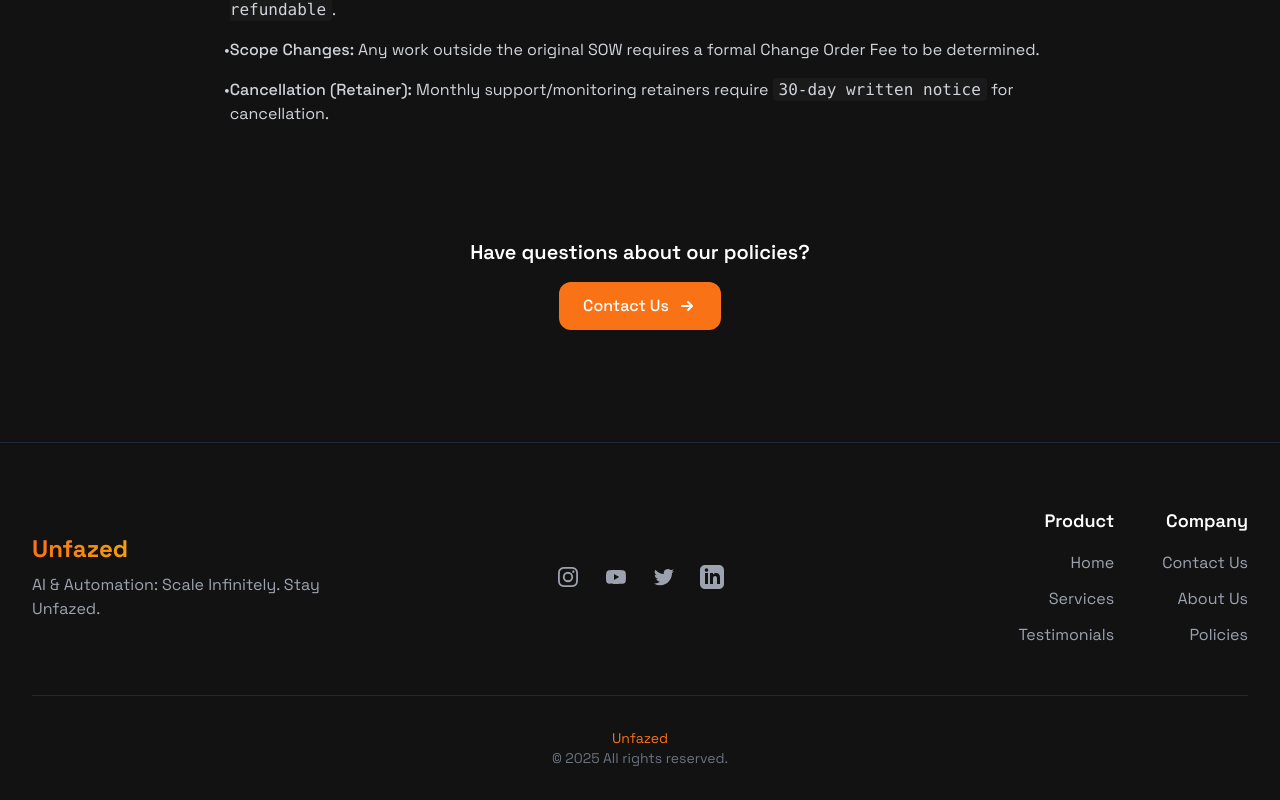
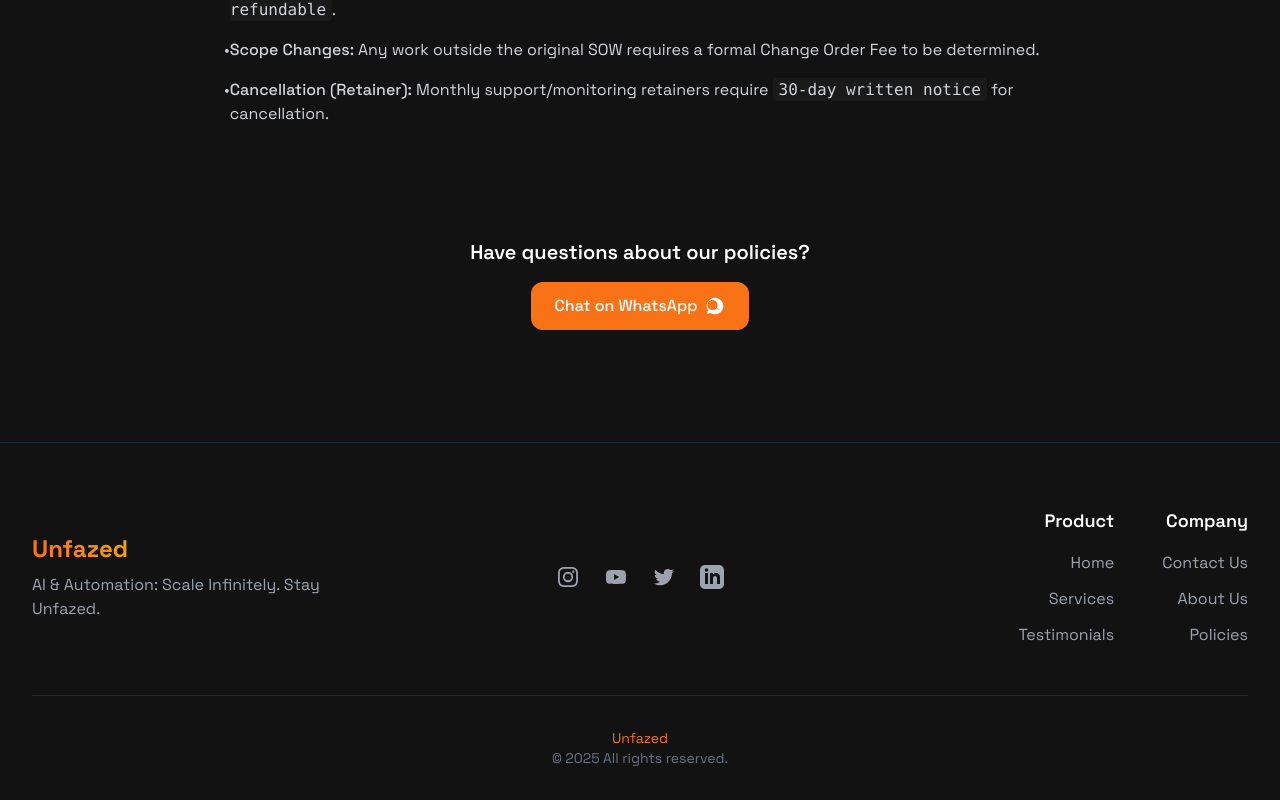
Before and after one commit to anshthakur-GH/Unfazed---Website, a React (Vite) app: page /policies in a window 1280 px wide. Shown: the part 1576-2376 px from the top of the page. Built offline with nearby package versions, Linux system fonts and the light colour scheme.

Commit message:
Home page optimization for smooth scrolling and better user experience

```diff
--- a/src/pages/Index.tsx
+++ b/src/pages/Index.tsx
@@ -7,16 +7,51 @@
 import Footer from '@/components/Footer';
 
 const Index = () => {
+  // Add smooth scrolling to the HTML element when the component mounts
+  React.useEffect(() => {
+    document.documentElement.style.scrollBehavior = 'smooth';
+
+    // Clean up by removing the style when the component unmounts
+    return () => {
+      document.documentElement.style.scrollBehavior = '';
+    };
+  }, []);
+
   return (
-    <div className="min-h-screen bg-saas-black text-white">
+    <div className="min-h-screen bg-saas-black text-white overflow-x-hidden">
       <Navbar />
-      <main>
+      <main className="will-change-transform">
         <HeroSection />
-        <TestimonialsSection />
-        <FaqSection />
-        <CtaSection />
+        <div className="transform-gpu">
+          <TestimonialsSection />
+          <FaqSection />
+          <CtaSection />
+        </div>
       </main>
       <Footer />
+
+      {/* Add smooth scrolling styles */}
+      <style jsx global>{`
+        html {
+          scroll-behavior: smooth;
+          -webkit-font-smoothing: antialiased;
+          -moz-osx-font-smoothing: grayscale;
+        }
+        * {
+          scrollbar-width: thin;
+          scrollbar-color: rgba(255, 255, 255, 0.2) transparent;
+        }
+        *::-webkit-scrollbar {
+          width: 8px;
+        }
+        *::-webkit-scrollbar-track {
+          background: transparent;
+        }
+        *::-webkit-scrollbar-thumb {
+          background-color: rgba(255, 255, 255, 0.2);
+          border-radius: 4px;
+        }
+      `}</style>
     </div>
   );
 };
--- a/src/pages/Policies.tsx
+++ b/src/pages/Policies.tsx
@@ -130,19 +130,17 @@
         {/* Contact CTA */}
         <section className="text-center py-12">
           <h3 className="text-xl font-semibold mb-4">Have questions about our policies?</h3>
-          <Link
-            to="/"
-            onClick={(e) => {
-              e.preventDefault();
-              window.location.href = '/#contact-form';
-            }}
+          <a
+            href="https://wa.me/917460011985"
+            target="_blank"
+            rel="noopener noreferrer"
             className="inline-flex items-center justify-center px-6 py-3 bg-saas-orange hover:bg-orange-600 text-white font-medium rounded-lg transition-colors"
           >
-            Contact Us
-            <svg xmlns="http://www.w3.org/2000/svg" className="h-5 w-5 ml-2" viewBox="0 0 20 20" fill="currentColor">
-              <path fillRule="evenodd" d="M10.293 5.293a1 1 0 011.414 0l4 4a1 1 0 010 1.414l-4 4a1 1 0 01-1.414-1.414L12.586 11H5a1 1 0 110-2h7.586l-2.293-2.293a1 1 0 010-1.414z" clipRule="evenodd" />
+            Chat on WhatsApp
+            <svg className="h-5 w-5 ml-2" fill="currentColor" viewBox="0 0 24 24" aria-hidden="true">
+              <path fillRule="evenodd" d="M12 2C6.48 2 2 6.48 2 12c0 1.96.63 3.78 1.69 5.27L2 22l4.73-1.69A9.98 9.98 0 0012 22c5.52 0 10-4.48 10-10S17.52 2 12 2zm4.8 14.4l-1.5-1.5c-.3-.3-.8-.2-1.1.1-1.4 1.1-3.2 1.7-5.2 1.7-3.3 0-6-2.7-6-6s2.7-6 6-6 6 2.7 6 6c0 1.1-.3 2.2-.8 3.1-.2.4-.2.8.1 1.1l1.5 1.5c.2.2.5.3.7.3.2 0 .5-.1.7-.3.3-.3.3-.9 0-1.2z" clipRule="evenodd" />
             </svg>
-          </Link>
+          </a>
         </section>
       </main>
       <Footer />
```
